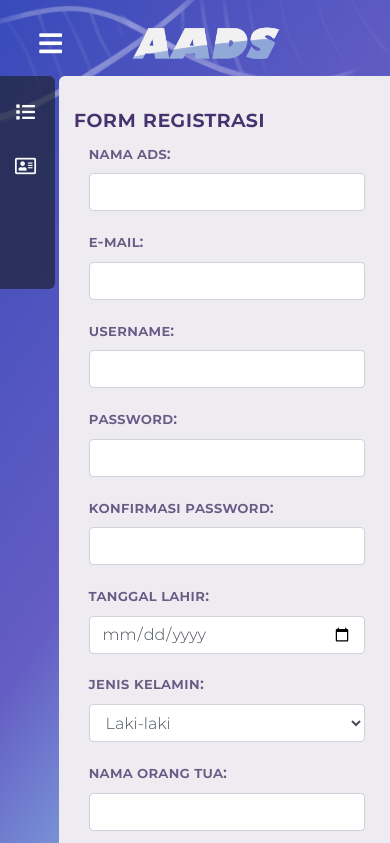
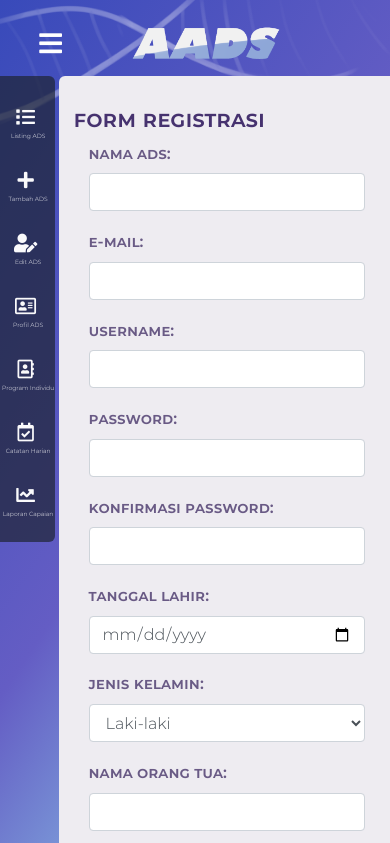
Before and after one commit to FeisalAR/Aplikasi-AADS, a PHP site: page /registrasi.html in a window 390 px wide; the page is wider, and only the part inside the window is pictured. Shown: the top 843 px of that part. Run offline with PHP 8.4, Linux system fonts and the light colour scheme.

Commit message:
fixes more mobile responsiveness settings

```diff
--- a/css/style.css
+++ b/css/style.css
@@ -14,14 +14,15 @@
 }
 
 html {
-  height: 100%;
+  min-height: 100%;
+  overflow-x: hidden;
 }
 
 body {
   font-family: MontserratLight;
   font-size: 1.1em;
   background: linear-gradient(124deg, #384aba 0%, #645dc4 49%, #a1fffa 100%) no-repeat;
-  height: 100%;
+  min-height: 100%;
   margin: 0;
   background-repeat: no-repeat;
   background-attachment: fixed;
@@ -68,6 +69,10 @@ i {
   color: white;
 }
 
+.nav-wrapper .nav-item {
+  padding-right: 35px;
+}
+
 .togglebutton i {
   padding-top: 5px !important;
   font-size: 1.3em;
@@ -81,10 +86,6 @@ i {
 }
 
 .navbar-nav {
-  -webkit-box-align: center;
-      -ms-flex-align: center;
-          align-items: center;
-  text-align: center;
   vertical-align: middle;
 }
 
@@ -100,10 +101,6 @@ i {
 
 .navbar .userHmenu, .navbar .guestHmenu {
   margin-left: 6%;
-}
-
-.navbar .nav-item {
-  padding-right: 35px;
 }
 
 .navbar .guestlogin {
@@ -141,7 +138,6 @@ i {
 
 .vertical-nav-wrapper {
   background-color: rgba(31, 36, 50, 0.7);
-  padding-bottom: 100%;
   border-radius: 6px;
 }
 
@@ -152,13 +148,29 @@ i {
 @media only screen and (max-width: 576px) {
   .vertical-nav-wrapper li {
     font-size: 1.3em;
+    -webkit-box-align: center;
+        -ms-flex-align: center;
+            align-items: center;
+    text-align: center;
   }
 }
 
 @media only screen and (max-width: 576px) {
   .vertical-nav-wrapper .navbar {
-    padding: 30px;
+    padding: 10px;
     padding-top: 5px;
+  }
+}
+
+@media only screen and (max-width: 576px) {
+  .vertical-nav-wrapper .navbar-nav {
+    padding: 5px;
+  }
+}
+
+@media only screen and (max-width: 576px) {
+  .vertical-nav-wrapper .nav-item {
+    padding-left: 2px;
   }
 }
 
@@ -166,10 +178,26 @@ i {
   padding: 0;
 }
 
+.vmenutext {
+  white-space: nowrap;
+}
+
+@media only screen and (max-width: 1280px) {
+  .vmenutext {
+    font-size: 0.8em;
+  }
+}
+
+@media only screen and (max-width: 1024px) {
+  .vmenutext {
+    font-size: 0.6em;
+  }
+}
+
 @media only screen and (max-width: 576px) {
   .vmenutext {
-    visibility: hidden;
-    display: none;
+    font-size: 0.3em;
+    display: block;
   }
 }
 
--- a/css/style.scss
+++ b/css/style.scss
@@ -22,14 +22,15 @@ $h2Colour: rgb(105, 90, 133);
 
 
 html{
-    height: 100%;
+    min-height: 100%;
+    overflow-x: hidden;
 }
 
 body{
     font-family: MontserratLight;
     font-size: 1.1em;
     background: $navbarColour no-repeat;
-    height: 100%;
+    min-height: 100%;
     margin: 0;
     background-repeat: no-repeat;
     background-attachment: fixed;
@@ -73,6 +74,10 @@ body{
     i{
         color: white;
     }
+    .nav-item{
+        padding-right: 35px;
+    }
+
 }
 
 .togglebutton i{
@@ -82,16 +87,15 @@ body{
 
 .togglebutton{
     @media only screen and (min-width: 800px) {
-            display: none;
-            visibility: hidden;
-        }
+        display: none;
+        visibility: hidden;
+    }
 }
 
 .navbar-nav{
-    align-items: center;
-    text-align: center;
     vertical-align: middle;
 }
+
 .navbar{
     background-color: rgba(#fff, 0);
     padding-top: 20px;
@@ -102,10 +106,6 @@ body{
 
     .userHmenu, .guestHmenu{
         margin-left: 6%;
-    }
-
-    .nav-item{
-        padding-right: 35px;
     }
 
     .guestlogin{
@@ -143,32 +143,56 @@ body{
 // ----------------Vertical Navigation Bar------------------------
 .vertical-nav-wrapper{
     background-color: $verticalNavColour;
-    padding-bottom: 100%;
     border-radius: 6px;
 
     li{
         padding-top: 10px;
         @media only screen and (max-width: 576px) {
             font-size: 1.3em;
+            align-items: center;
+            text-align: center;
         }
     }
 
     .navbar{
         @media only screen and (max-width: 576px) {
-            padding:30px;
+            padding:10px;
             padding-top: 5px;
         }
     }
+
+    .navbar-nav{
+        @media only screen and (max-width: 576px) {
+        padding: 5px;
+        }
+    }
+
+    .nav-item{
+        @media only screen and (max-width: 576px) {
+        padding-left: 2px;
+        }
+    }
 }
+
 
 .col-2{
     padding:0;
 }
 
 .vmenutext{
+    white-space: nowrap;
+
+    @media only screen and (max-width: 1280px) {
+    font-size: 0.8em;
+    }
+
+    @media only screen and (max-width: 1024px) {
+    font-size: 0.6em;
+    }
+
     @media only screen and (max-width: 576px) {
-            visibility: hidden;
-            display: none;
+    font-size: 0.3em;
+    display: block;
     }
 }
 
--- a/registrasi.html
+++ b/registrasi.html
@@ -22,7 +22,7 @@
     <div class="container-fluid">
         <!-- Horizontal Navbar -->
         <div class="nav-wrapper">
-            <nav class="navbar navbar-expand-sm navbar-toggleable-md">
+            <nav class="navbar navbar-expand-sm navbar-toggleable-md hnavbar">
                 <div class="row buttonlogo">
                     <div class="col togglebutton">
                         <button class="navbar-toggler navbar-toggler-right" type="button" data-toggle="collapse"
@@ -95,30 +95,46 @@
             <!-- Vertical navbar -->
             <div class="vertical-nav-wrapper">
                 <nav class="navbar">
-                    <ul class="userVmenu navbar-nav d-none">
+                    <ul class="userVmenu navbar-nav ">
                         <li class="nav-item">
                             <a href="#" class="nav-link">
-                                <i class="icon fas fa-list"></i>Listing ADS
+                                <i class="icon fas fa-list"></i><span class="vmenutext">Listing ADS</span>
                             </a>
                         </li>
                         <li class="nav-item">
                             <a href="#" class="nav-link">
-                                <i class="icon fas fa-plus"></i>Tambah ADS
+                                <i class="icon fas fa-plus"></i><span class="vmenutext">Tambah ADS</span>
                             </a>
                         </li>
                         <li class="nav-item">
                             <a href="#" class="nav-link">
-                                <i class="icon fas fa-user-edit"></i>Edit ADS
+                                <i class="icon fas fa-user-edit"></i><span class="vmenutext">Edit ADS</span>
                             </a>
                         </li>
                         <li class="nav-item">
                             <a href="#" class="nav-link">
-                                <i class="icon far fa-address-card"></i>Profil ADS
+                                <i class="icon far fa-address-card"></i><span class="vmenutext">Profil ADS</span>
+                            </a>
+                        </li>
+                        <li class="nav-item">
+                            <a href="#" class="nav-link">
+                                <i class="icon far fa-address-book"></i><span class="vmenutext">Program
+                                    Individu</span>
+                            </a>
+                        </li>
+                        <li class="nav-item">
+                            <a href="#" class="nav-link">
+                                <i class="icon far fa-calendar-check"></i><span class="vmenutext">Catatan Harian</span>
+                            </a>
+                        </li>
+                        <li class="nav-item">
+                            <a href="#" class="nav-link">
+                                <i class="icon fas fa-chart-line"></i><span class="vmenutext">Laporan Capaian</span>
                             </a>
                         </li>
                     </ul>
 
-                    <ul class="guestVmenu navbar-nav">
+                    <ul class="guestVmenu navbar-nav d-none">
                         <li class="nav-item">
                             <a href="#" class="nav-link">
                                 <i class="icon fas fa-list"></i>
```
Also changed, not shown: 1 other file.
